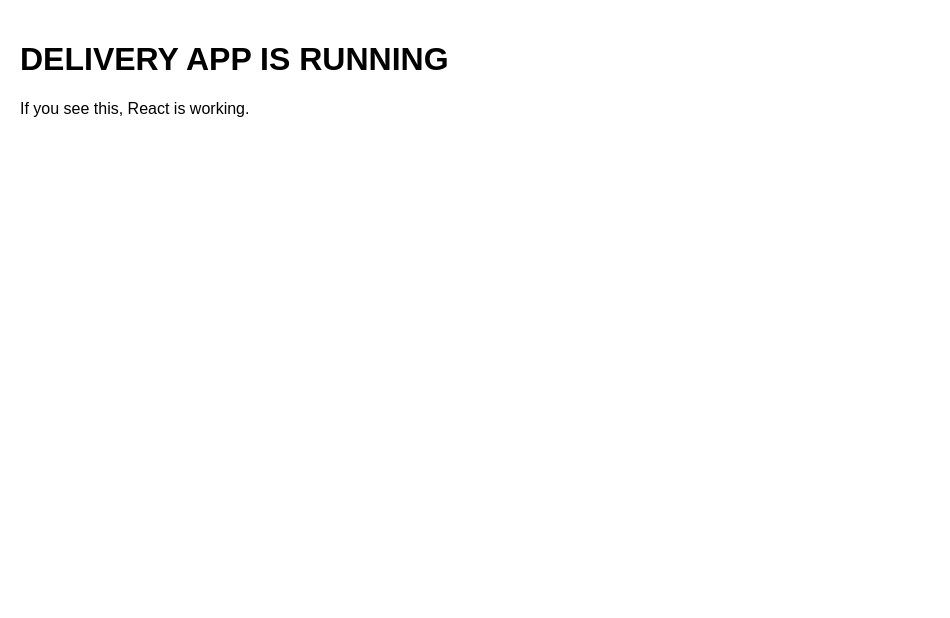
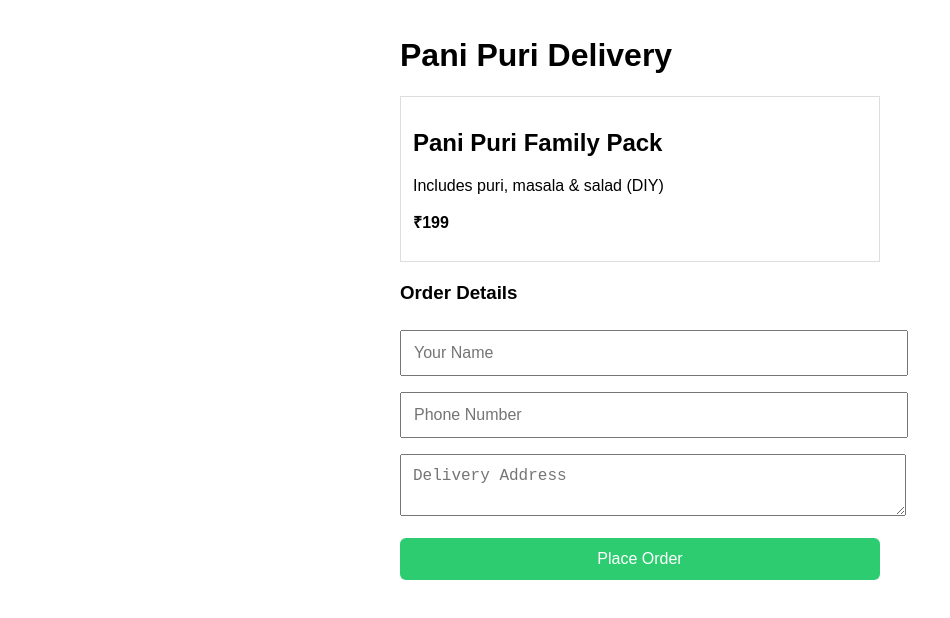
Before and after one commit to mahaboobgstp-hub/Delivery-App, a React (Vite) app: page / in a window 1280 px wide. Shown: the top 618 px of the page, without its empty margins (0-950 px from the left). Built offline with nearby package versions, Linux system fonts and the light colour scheme.

Commit message:
Update App.jsx

```diff
--- a/src/App.jsx
+++ b/src/App.jsx
@@ -1,8 +1,21 @@
 export default function App() {
   return (
-    <div style={{ padding: 20 }}>
-      <h1>DELIVERY APP IS RUNNING</h1>
-      <p>If you see this, React is working.</p>
+    <div style={{ padding: 16, maxWidth: 480, margin: '0 auto' }}>
+      <h1>Pani Puri Delivery</h1>
+
+      <div style={{ border: '1px solid #ddd', padding: 12, marginTop: 16 }}>
+        <h2>Pani Puri Family Pack</h2>
+        <p>Includes puri, masala & salad (DIY)</p>
+        <p><strong>₹199</strong></p>
+      </div>
+
+      <div style={{ marginTop: 20 }}>
+        <h3>Order Details</h3>
+        <input placeholder="Your Name" />
+        <input placeholder="Phone Number" />
+        <textarea placeholder="Delivery Address"></textarea>
+        <button style={{ marginTop: 10 }}>Place Order</button>
+      </div>
     </div>
   );
 }
```
